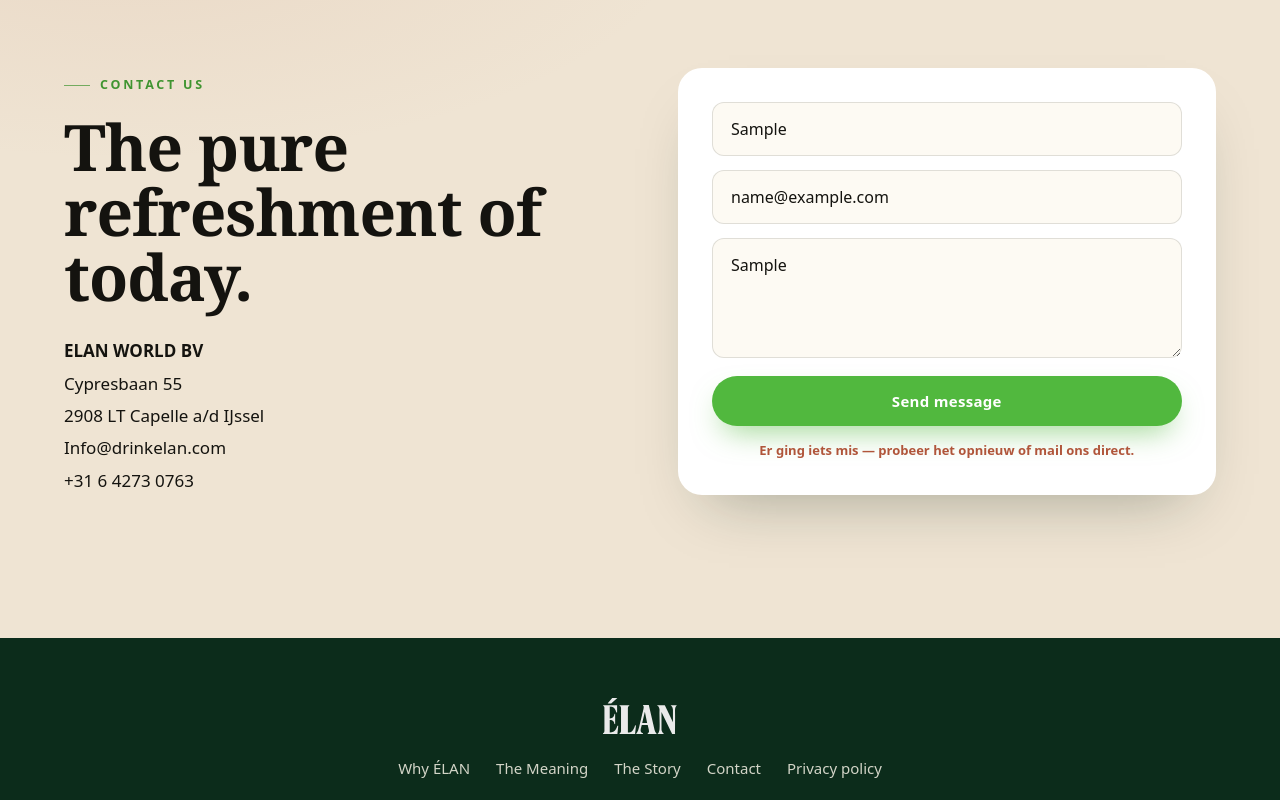
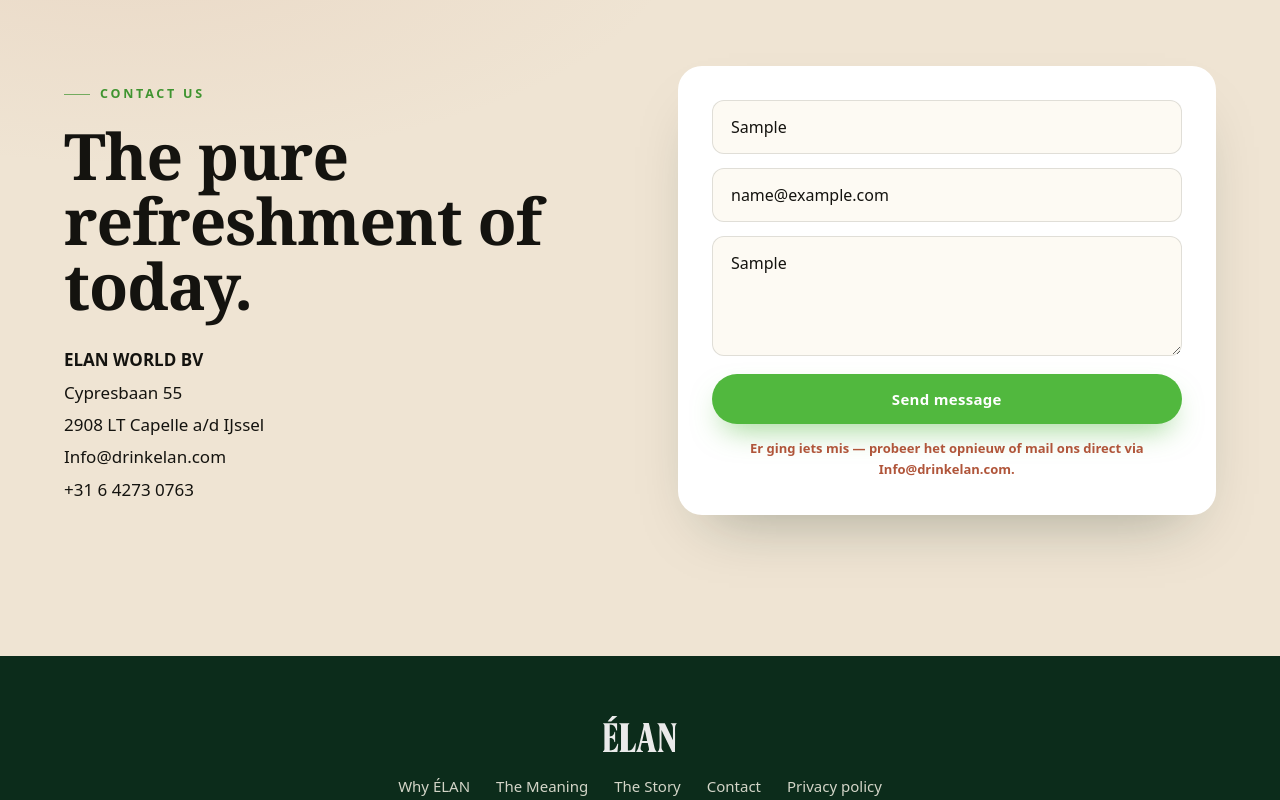
Before and after one commit to drinkelancom/ElanWebV1, a React (Vite) app: page / in a window 1280 px wide. Both pictures are taken after typing "Sample", "name@example.com", "Sample" into the empty fields and a click on the button "Send message". Shown: the part 11737-12537 px from the top of the page. Before the commit the page ends 12000 px from the top, so only its background shows below. After the commit the page ends 12000 px from the top, so only its background shows below. Built offline with nearby package versions, Linux system fonts and the light colour scheme; no server answers; a web font is replaced by a local one.

Commit message:
Contactform: fout-fallback met klikbare mailto-link

```diff
--- a/src/App.jsx
+++ b/src/App.jsx
@@ -484,7 +484,10 @@
               {status === 'sending' ? 'Versturen…' : 'Send message'}
             </button>
             {status === 'error' && (
-              <span className="form-note form-error">Er ging iets mis — probeer het opnieuw of mail ons direct.</span>
+              <span className="form-note form-error">
+                Er ging iets mis — probeer het opnieuw of mail ons direct via{' '}
+                <a href={`mailto:${contact.email}`}>{contact.email}</a>.
+              </span>
             )}
             {status !== 'error' && (
               <span className="form-note">You agree to our friendly privacy policy.</span>
```
